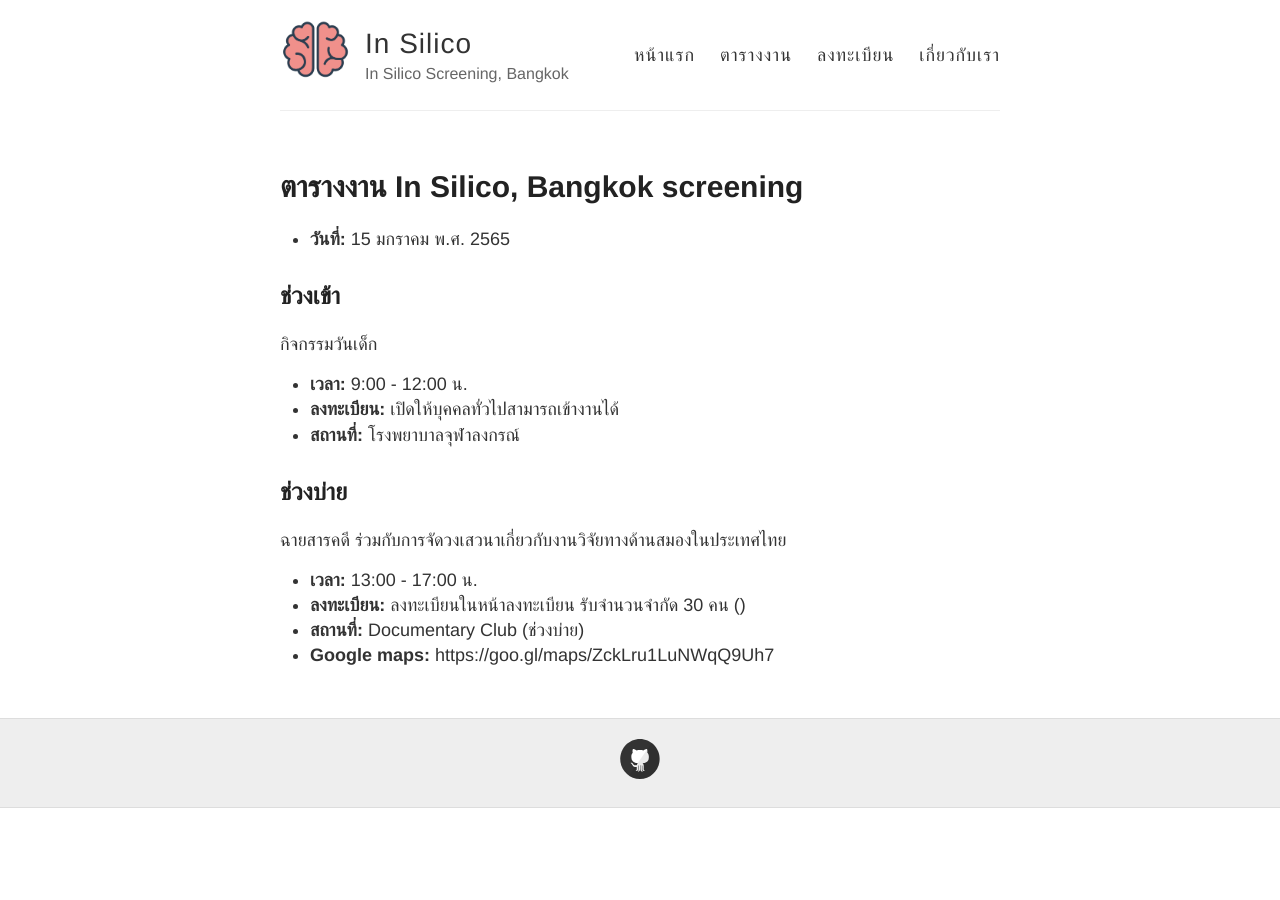
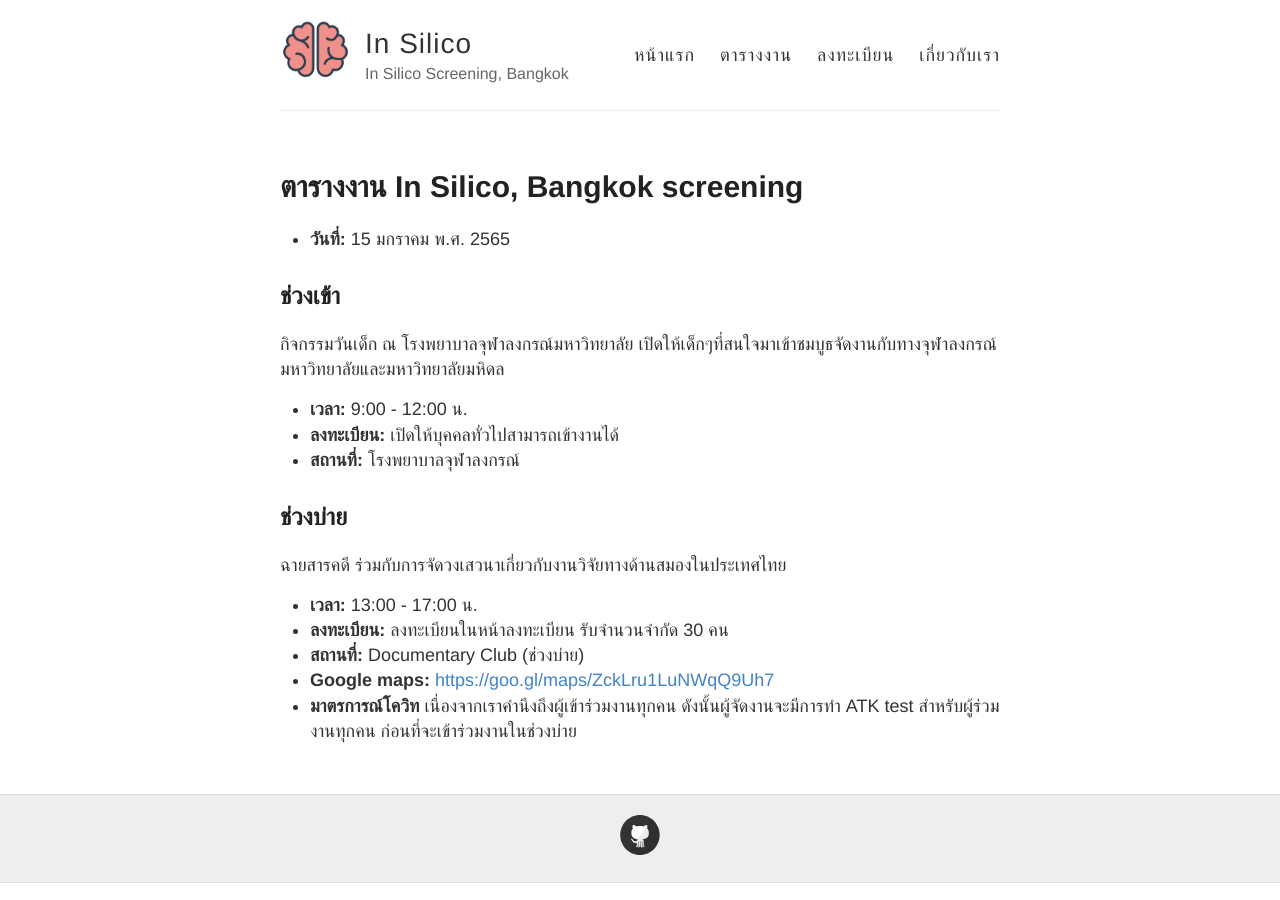
Before and after one commit to tupleblog/insilico, a Jekyll site: the page built from docs/agenda.md, in a window 1280 px wide. Built offline with Jekyll 4.4.1, drawn with Linux system fonts in a browser that asks for light colours.

Commit message:
Increase registration, update agenda

```diff
--- a/docs/agenda.md
+++ b/docs/agenda.md
@@ -8,7 +8,8 @@
 
 ## ช่วงเข้า
 
-กิจกรรมวันเด็ก
+กิจกรรมวันเด็ก ณ โรงพยาบาลจุฬาลงกรณ์มหาวิทยาลัย
+เปิดให้เด็กๆที่สนใจมาเข้าชมบูธจัดงานกับทางจุฬาลงกรณ์มหาวิทยาลัยและมหาวิทยาลัยมหิดล
 
 - **เวลา:** 9:00 - 12:00 น.
 - **ลงทะเบียน:** เปิดให้บุคคลทั่วไปสามารถเข้างานได้
@@ -19,6 +20,8 @@
 ฉายสารคดี ร่วมกับการจัดวงเสวนาเกี่ยวกับงานวิจัยทางด้านสมองในประเทศไทย
 
 - **เวลา:** 13:00 - 17:00 น.
-- **ลงทะเบียน:** ลงทะเบียนในหน้าลงทะเบียน รับจำนวนจำกัด 30 คน ()
+- **ลงทะเบียน:** ลงทะเบียนในหน้าลงทะเบียน รับจำนวนจำกัด 30 คน
 - **สถานที่:** Documentary Club (ช่วงบ่าย)
-- **Google maps:** https://goo.gl/maps/ZckLru1LuNWqQ9Uh7
+- **Google maps:** [https://goo.gl/maps/ZckLru1LuNWqQ9Uh7](https://goo.gl/maps/ZckLru1LuNWqQ9Uh7)
+- **มาตรการณ์โควิท** เนื่องจากเราคำนึงถึงผู้เข้าร่วมงานทุกคน ดังนั้นผู้จัดงานจะมีการทำ ATK test สำหรับผู้ร่วมงานทุกคน
+  ก่อนที่จะเข้าร่วมงานในช่วงบ่าย
```
Also changed, not shown: docs/register.md (+1 -1 lines).
